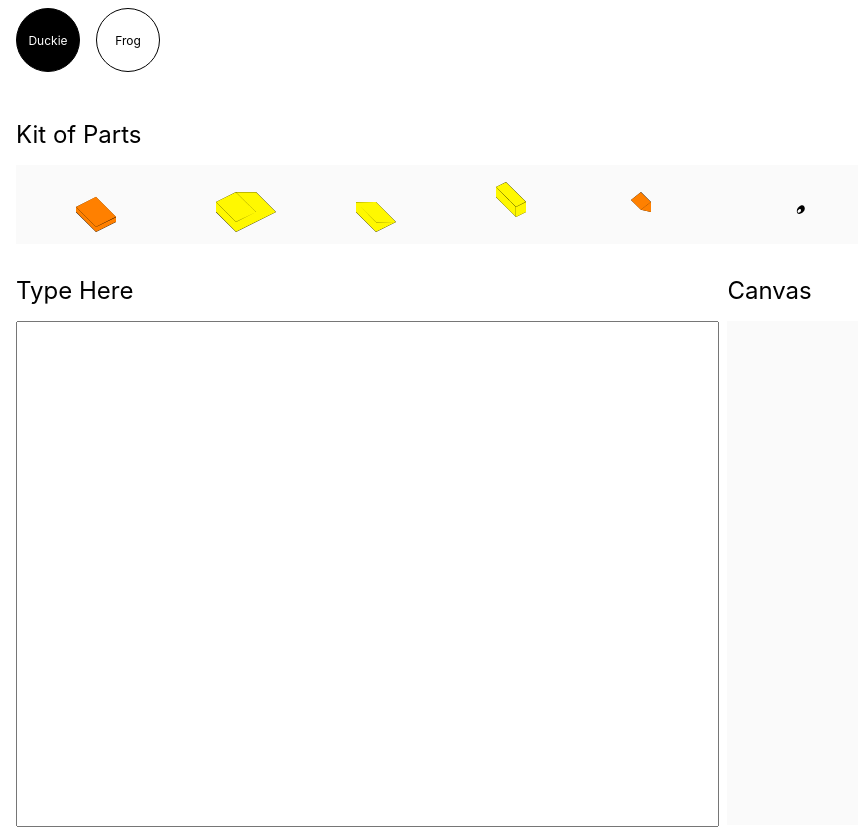
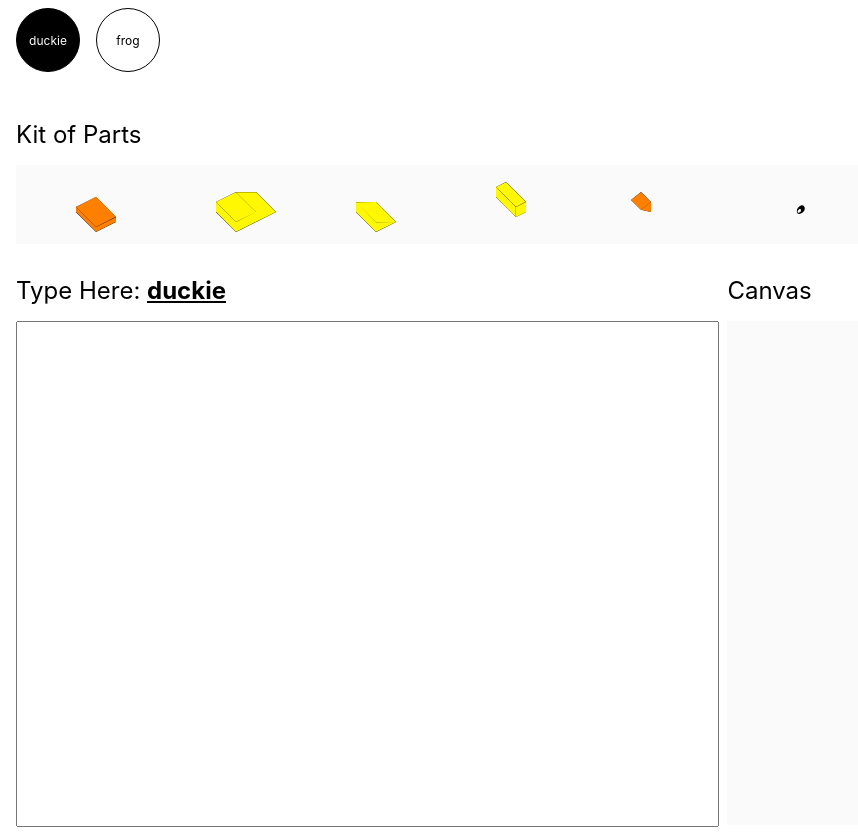
Before and after one commit to yeeeshuan/LegoFont, a Next.js app: page / in a window 1280 px wide. Shown: the whole page, without its empty margins (0-858 px from the left). Built offline with nearby package versions, Linux system fonts and the light colour scheme.

Commit message:
added the type to type here

```diff
--- a/components/template.js
+++ b/components/template.js
@@ -21,7 +21,7 @@ export default function template(type, placeholder, setPlaceholder) {
         </div>
         <div className={styles.type}>
           <div className={styles.typeLeft}>
-            <h1 className={styles.subtitle}>Type Here</h1>
+            <h1 className={styles.subtitle}>Type Here: <strong><u>{type}</u></strong></h1>
             <textarea
             onChange={handleInputChange} // Attach the change handler
             className={styles.element1}>
--- a/pages/index.js
+++ b/pages/index.js
@@ -25,10 +25,10 @@ export default function Home() {
 
         <button
         className={duckie ? styles.btnClicked : styles.btn}
-        onClick={() => click(true)}>Duckie</button>
+        onClick={() => click(true)}>duckie</button>
         <button
         className={!duckie ? styles.btnClicked : styles.btn}
-        onClick={() => click(false)}>Frog</button>
+        onClick={() => click(false)}>frog</button>
 
         {duckie? template("duckie", placeholder, setPlaceholder) : template("frog", placeholder, setPlaceholder)}
       </main>
--- a/styles/Home.module.css
+++ b/styles/Home.module.css
@@ -191,6 +191,14 @@ p.duckie {
   color: white;
  }
 
+ .toType{
+  font-size: 24px;
+  font-family: "Inter";
+  font-weight: 400;
+  text-align: left;
+  font-weight: bold;
+ }
+
 @media (max-width: 600px) {
   .grid {
     width: 100%;
```
